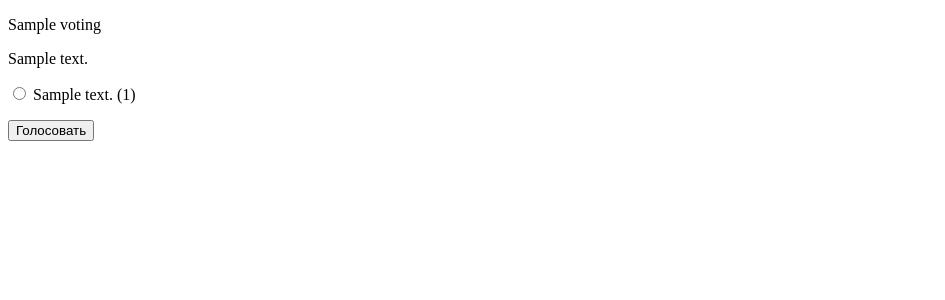
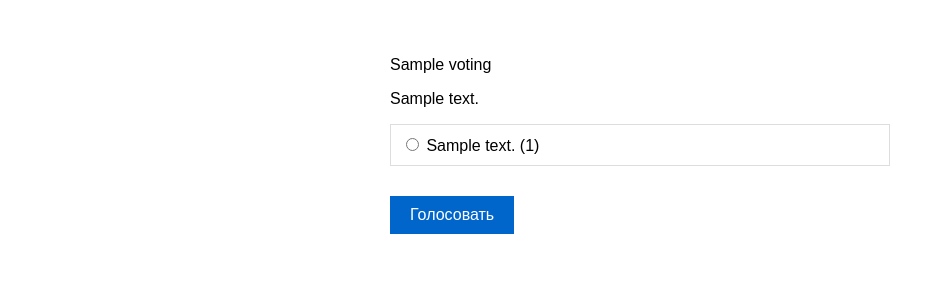
Before and after one commit to overheaven4/simple_votings, a Django app: page /voting/1 in a window 1280 px wide. Shown: the top 300 px of the page, without its empty margins (0-945 px from the left). Run offline with Django 5.2, Linux system fonts and the light colour scheme; tables that the repository leaves empty hold one stand-in row (values such as "Sample post").

Commit message:
коммит профили

```diff
--- a/main/templates/profile.html
+++ b/main/templates/profile.html
@@ -13,7 +13,7 @@
         {% empty %}
     <p>the user hasn't voted before :(</p>
         {% endfor %}
-    {% if cur_user == request.user or request.user.is_superuser %}
+    {% if user == request.user or request.user.is_superuser %}
     <form method="POST">
         {% csrf_token %}
         <button type="submit">Edit profile</button>
--- a/main/templates/voting.html
+++ b/main/templates/voting.html
@@ -3,6 +3,56 @@
 <head>
     <meta charset="UTF-8">
     <title>{{ voting.title }}</title>
+    <style>
+        body {
+            font-family: Arial, sans-serif;
+            max-width: 500px;
+            margin: 20px auto;
+            padding: 20px;
+        }
+
+        h1 {
+            color: #333;
+        }
+
+        .option {
+            margin: 10px 0;
+            padding: 10px;
+            border: 1px solid #ddd;
+            cursor: pointer;
+        }
+
+        .option:hover {
+            background-color: #f0f0f0;
+        }
+
+        .option.selected {
+            background-color: #cce5ff;
+            border-color: #0066cc;
+        }
+
+        button {
+            margin-top: 20px;
+            padding: 10px 20px;
+            background-color: #0066cc;
+            color: white;
+            border: none;
+            cursor: pointer;
+            font-size: 16px;
+        }
+
+        button:hover {
+            background-color: #0052a3;
+        }
+
+        #result {
+            margin-top: 20px;
+            padding: 15px;
+            background-color: #f8f9fa;
+            border-radius: 5px;
+        }
+    </style>
+
 </head>
 <form method="post">
     <body>
@@ -11,10 +61,10 @@
     <p> {{ voting.description }} </p>
 
     {% for radio in form.option %}
-    <p>
+    <div  class="option" >
         {{ radio.tag }}
         {{ radio.choice_label }}
-    </p>
+    </div>
     {% endfor %}
     <button type="submit" >Голосовать</button>
     </body>
```
